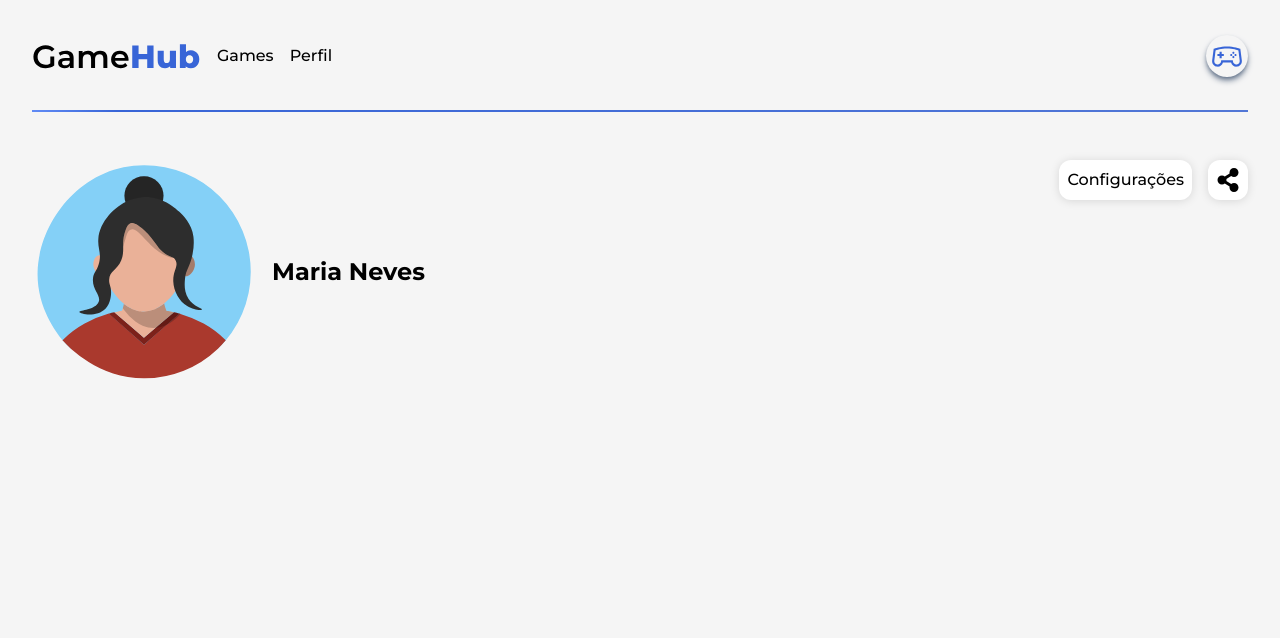
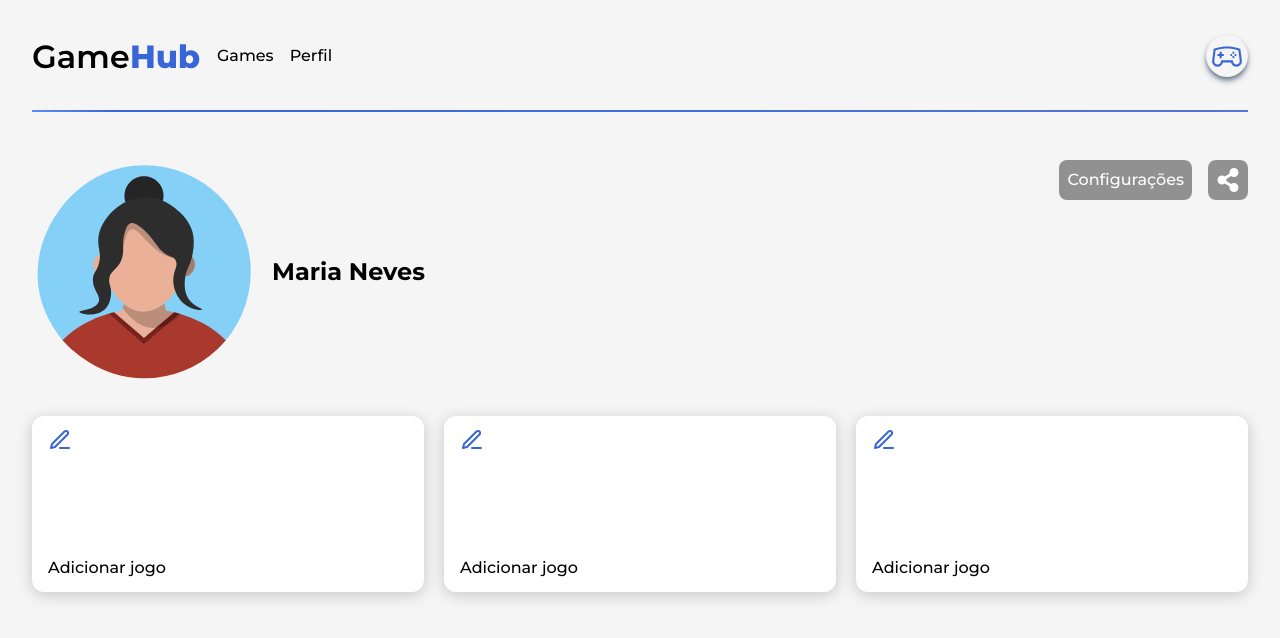
Before and after one commit to luhoro/gamehub, a Next.js app: page /profile in a window 1280 px wide. Shown: the top 638 px of the page. Built offline with nearby package versions, Linux system fonts and the light colour scheme.

Commit message:
Feat: Favorite card from profile page

```diff
--- /dev/null
+++ b/src/app/profile/components/favoriteCard.tsx
@@ -0,0 +1,57 @@
+"use client"
+
+import React from "react"
+import { FiEdit3, FiCheck } from "react-icons/fi"
+import { useState } from "react"
+
+const Favorites = () => {
+  const [input, setInput] = useState("")
+  const [showInput, setShowInput] = useState(false)
+  const [nameGame, setNameGame] = useState("")
+
+  const handleButton = () => {
+    setShowInput(!showInput)
+
+    if (input !== "") {
+      setNameGame(input)
+    }
+    setInput("")
+  }
+
+  return (
+    <div className=" flex flex-col justify-between flex-grow flex-wrap bg-white shadow-medium h-44 py-3 px-4 rounded-xl ">
+      {showInput ? (
+        <form className="flex items-center gap-3 border-b border-main-blue">
+          <input
+            type="text"
+            value={input}
+            onChange={event => setInput(event.target.value)}
+            className="w-full px-1 pt-1 mb-1"
+          />
+
+          <button type="submit" onClick={handleButton} >
+            <FiCheck size={24} color="#3865d7" />
+          </button>
+        </form>
+      ) : (
+        <button
+          className="w-fit flex-start hover:scale-110 duration-200 transition-all"
+          onClick={handleButton}
+        >
+          <FiEdit3 size={24} color="#3865d7" />
+        </button>
+      )}
+
+      {nameGame ? (
+        <div>
+          <p className="font-medium">Jogo favorito</p>
+          <p className="font-bold border-b border-main-blue">{nameGame}</p>
+        </div>
+      ) : (
+        <p className="font-medium">Adicionar jogo</p>
+      )}
+    </div>
+  )
+}
+
+export default Favorites
--- a/src/app/profile/page.tsx
+++ b/src/app/profile/page.tsx
@@ -2,6 +2,13 @@ import Container from "@/components/container"
 import Image from "next/image"
 import userImg from "/public/user.svg"
 import { FaShareAlt } from "react-icons/fa"
+import FavoriteCard from "./components/favoriteCard"
+import { Metadata } from "next"
+
+export const metadata: Metadata = {
+  title: "Meu perfil | GameHub - O seu arsenal de jogos",
+  description: "Perfil Maria Neves | GameHub - O seu arsenal de jogos"
+}
 
 const Profile = () => {
   return (
@@ -19,15 +26,22 @@ const Profile = () => {
           </div>
 
           <div className="flex gap-4 sm:self-start">
-            <button className="bg-white shadow-light hover:shadow-medium font-medium p-2 rounded-xl duration-200">
+            <button className="bg-dark-gray text-white hover:opacity-80 font-medium p-2 rounded-lg duration-200">
               Configurações
             </button>
 
-            <button className="bg-white shadow-light hover:shadow-medium p-2 rounded-xl duration-200">
-              <FaShareAlt size={24} color="" />
+            <button className="bg-dark-gray hover:opacity-80 p-2 rounded-lg duration-200">
+              <FaShareAlt size={24} color="#ffffff" />
             </button>
           </div>
+        </section>
 
+        <section className="flex flex-wrap gap-5 flex-col md:flex-row">
+          <FavoriteCard />
+
+          <FavoriteCard />
+
+          <FavoriteCard />
         </section>
       </Container>
     </main>
--- a/tailwind.config.ts
+++ b/tailwind.config.ts
@@ -9,7 +9,8 @@ const config: Config = {
   theme: {
     extend: {
       colors: {
-        "main-blue": '#3865d7'
+        "main-blue": '#3865d7',
+        "dark-gray": '#919191'
       },
       backgroundImage: {
         "gradient-radial": "radial-gradient(var(--tw-gradient-stops))",
```
Also changed, not shown: src/app/game/[id]/components/label.tsx (renamed from src/app/game/[id]/components/label/index.tsx).
